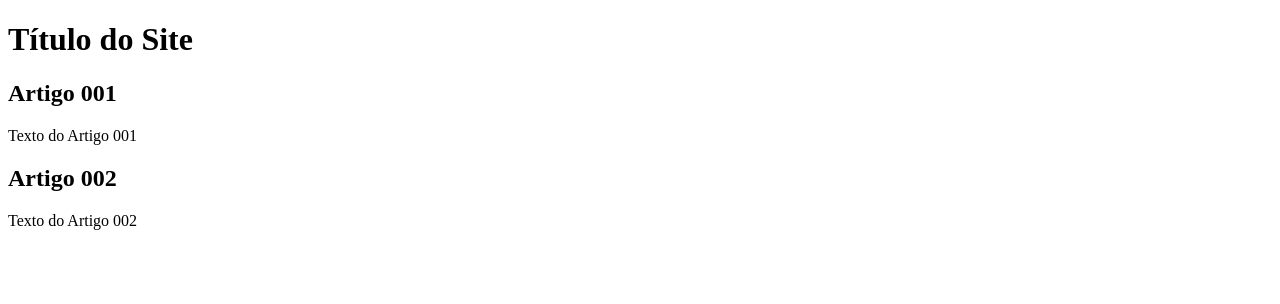
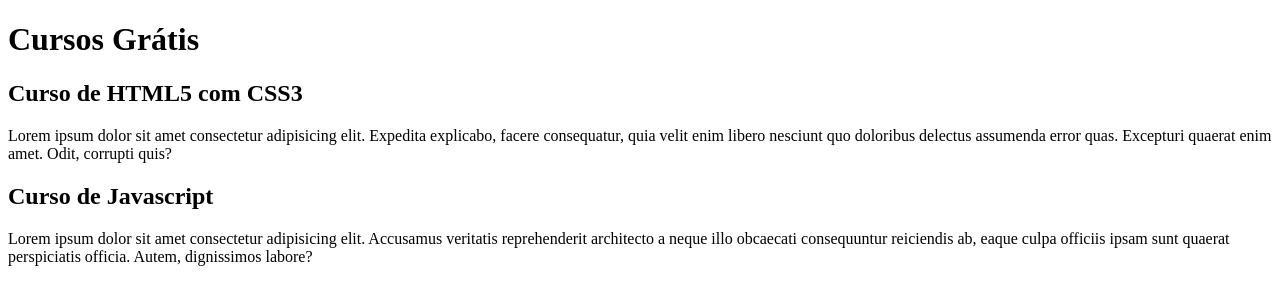
Before and after one commit to bragabriel/Treinando-Branches, a plain HTML site: page index.html in a window 1280 px wide. Drawn offline with Linux system fonts and the light colour scheme.

Commit message:
Comecei a escrever o conteúdo

```diff
--- a/index.html
+++ b/index.html
@@ -10,16 +10,16 @@
     <main>
         <header>
             <h1>
-                Título do Site
+                Cursos Grátis
             </h1>
         </header>
         <article>
-            <h2>Artigo 001</h2>
-            <p>Texto do Artigo 001</p>
+            <h2>Curso de HTML5 com CSS3</h2>
+            <p>Lorem ipsum dolor sit amet consectetur adipisicing elit. Expedita explicabo, facere consequatur, quia velit enim libero nesciunt quo doloribus delectus assumenda error quas. Excepturi quaerat enim amet. Odit, corrupti quis?</p>
         </article>
         <article>
-            <h2>Artigo 002</h2>
-            <p>Texto do Artigo 002</p>
+            <h2>Curso de Javascript</h2>
+            <p>Lorem ipsum dolor sit amet consectetur adipisicing elit. Accusamus veritatis reprehenderit architecto a neque illo obcaecati consequuntur reiciendis ab, eaque culpa officiis ipsam sunt quaerat perspiciatis officia. Autem, dignissimos labore?</p>
         </article>
     </main>
 </body>
```
